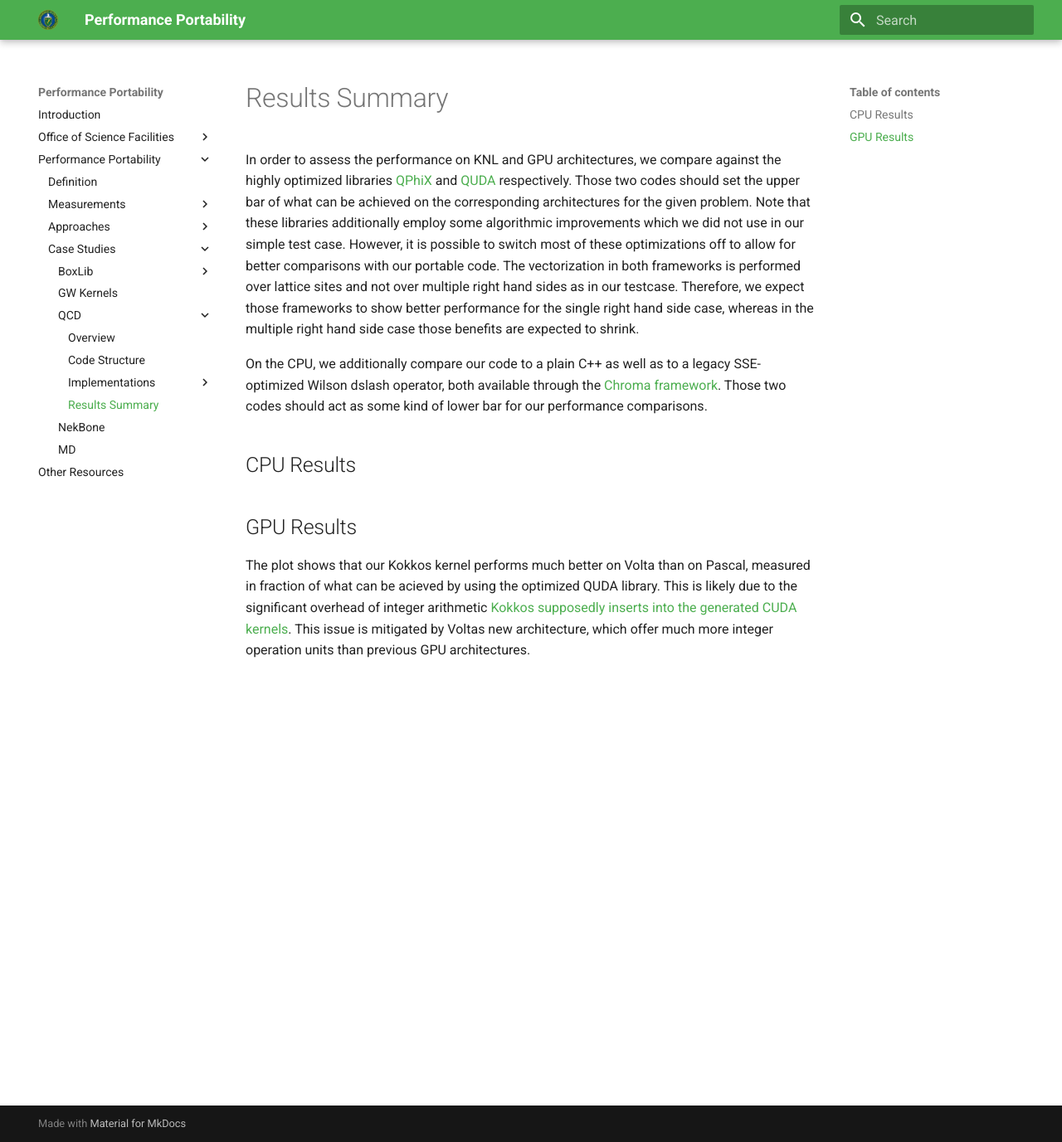
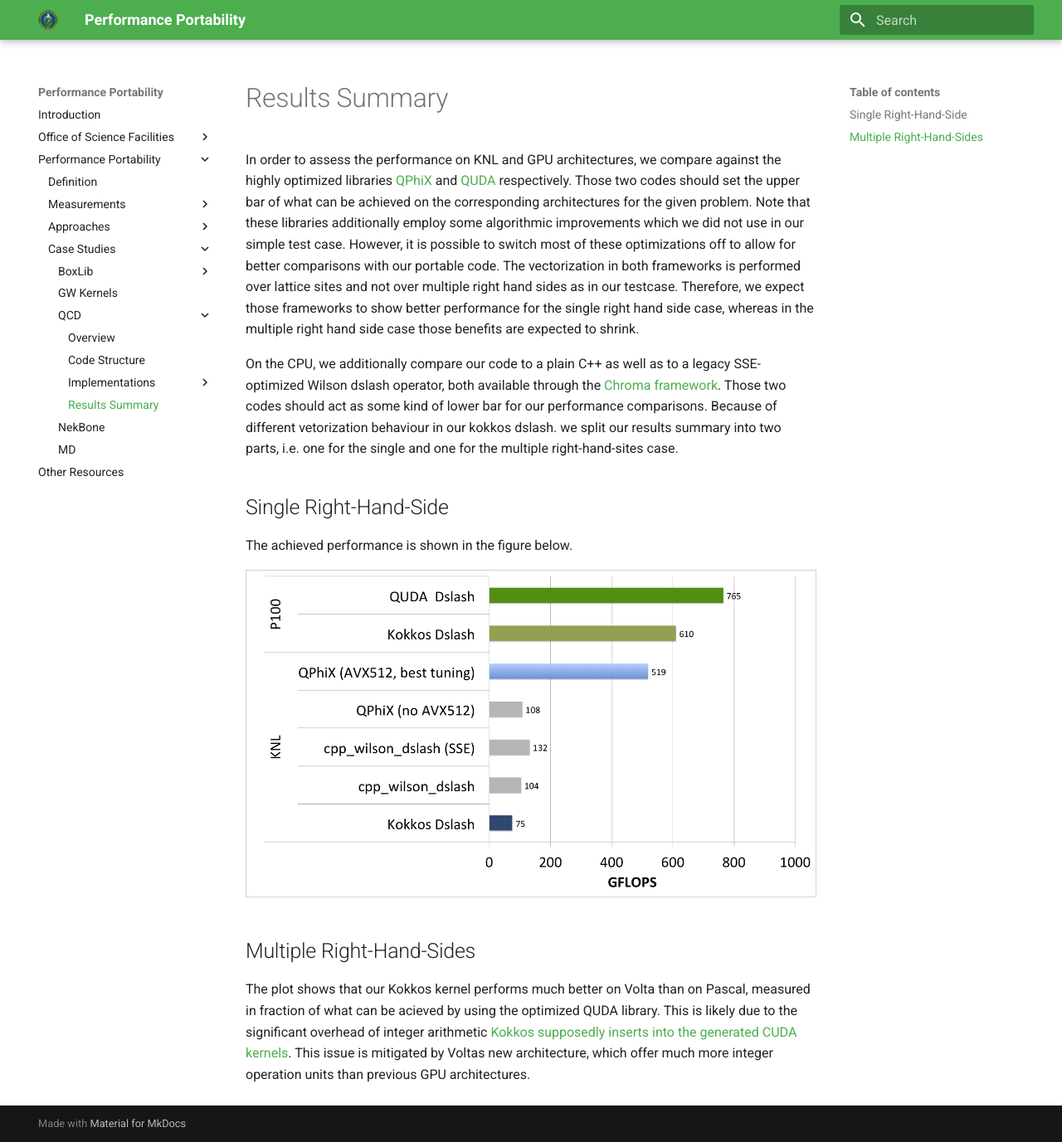
Before and after one commit to jrdeslippe/perfportsite, an MkDocs documentation site: the page built from docs/case_studies/qcd/results_summary.md, in a window 1280 px wide and 1377 px high. Shown: the whole window at 83% size. Built offline with MkDocs 1.6.1 and Material for MkDocs 9.7.7, drawn with Linux system fonts in a browser that asks for light colours; old or Windows-style settings are respelled for this version of MkDocs.

Commit message:
added images and results

```diff
--- a/docs/case_studies/qcd/results_summary.md
+++ b/docs/case_studies/qcd/results_summary.md
@@ -2,10 +2,14 @@
 
 In order to assess the performance on KNL and GPU architectures, we compare against the highly optimized libraries [QPhiX](https://github.com/JeffersonLab/qphix) and [QUDA](https://github.com/lattice/quda) respectively. Those two codes should set the upper bar of what can be achieved on the corresponding architectures for the given problem. Note that these libraries additionally employ some algorithmic improvements which we did not use in our simple test case. However, it is possible to switch most of these optimizations off to allow for better comparisons with our portable code. The vectorization in both frameworks is performed over lattice sites and not over multiple right hand sides as in our testcase. Therefore, we expect those frameworks to show better performance for the single right hand side case, whereas in the multiple right hand side case those benefits are expected to shrink.
 
-On the CPU, we additionally compare our code to a plain C++ as well as to a legacy SSE-optimized Wilson dslash operator, both available through the [Chroma framework](https://jeffersonlab.github.io/chroma/). Those two codes should act as some kind of lower bar for our performance comparisons.
+On the CPU, we additionally compare our code to a plain C++ as well as to a legacy SSE-optimized Wilson dslash operator, both available through the [Chroma framework](https://jeffersonlab.github.io/chroma/). Those two codes should act as some kind of lower bar for our performance comparisons. Because of different vetorization behaviour in our kokkos dslash. we split our results summary into two parts, i.e. one for the single and one for the multiple right-hand-sites case.
 
-## CPU Results
+## Single Right-Hand-Side
+The achieved performance is shown in the figure below.
 
-## GPU Results
+![Kokkos Dslash SRHS](images/kokkos_srhs_results.png)
+
+
+## Multiple Right-Hand-Sides
 
 The plot shows that our Kokkos kernel performs much better on Volta than on Pascal, measured in fraction of what can be acieved by using the optimized QUDA library. This is likely due to the significant overhead of integer arithmetic [Kokkos supposedly inserts into the generated CUDA kernels](./kokkos_implementation.md#index). This issue is mitigated by Voltas new architecture, which offer much more integer operation units than previous GPU architectures.
```
Also changed, not shown: docs/case_studies/qcd/images/KokkosGPU.png (added), docs/case_studies/qcd/images/KokkosImprovement.png (added), docs/case_studies/qcd/images/kokkos_mrhs_results.png (added), docs/case_studies/qcd/images/kokkos_srhs_results.png (added).
